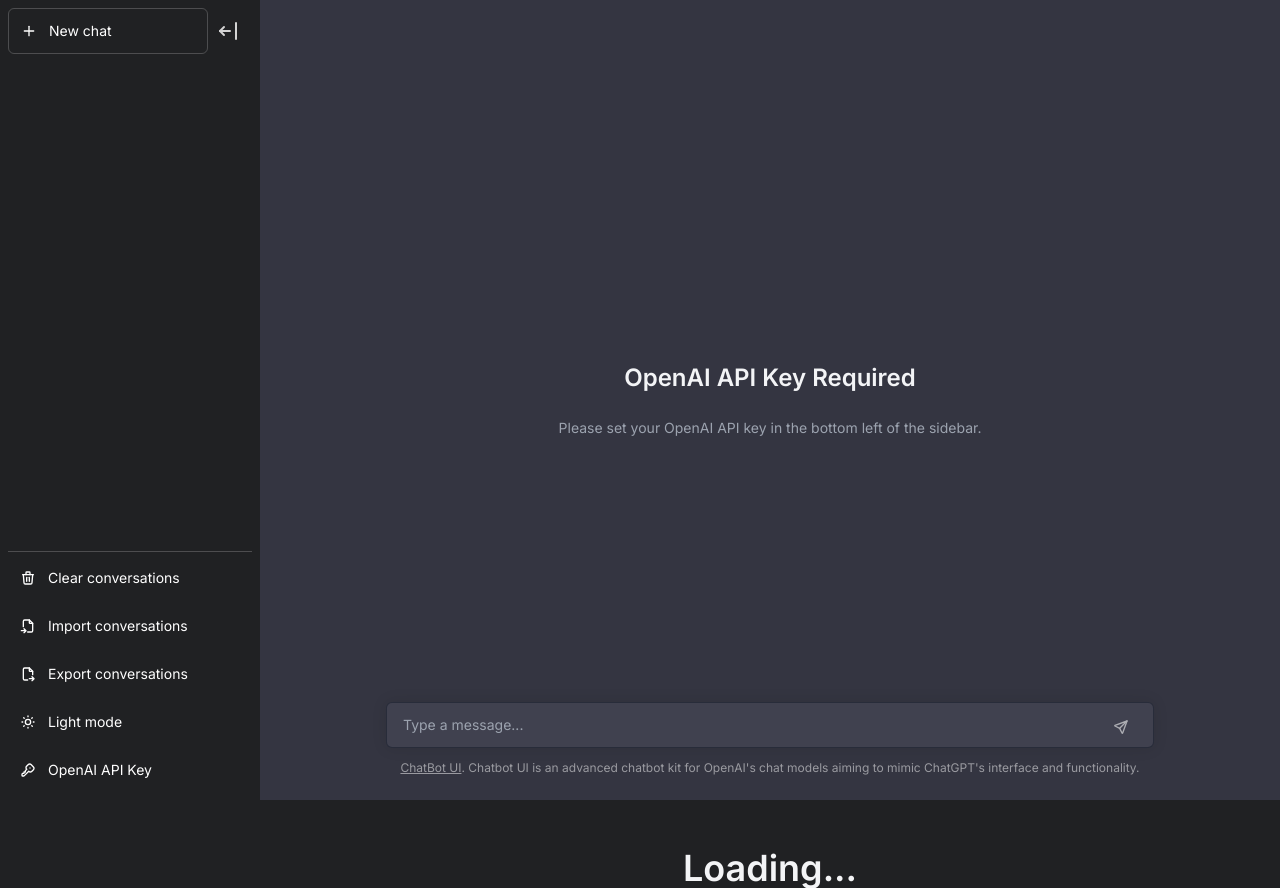
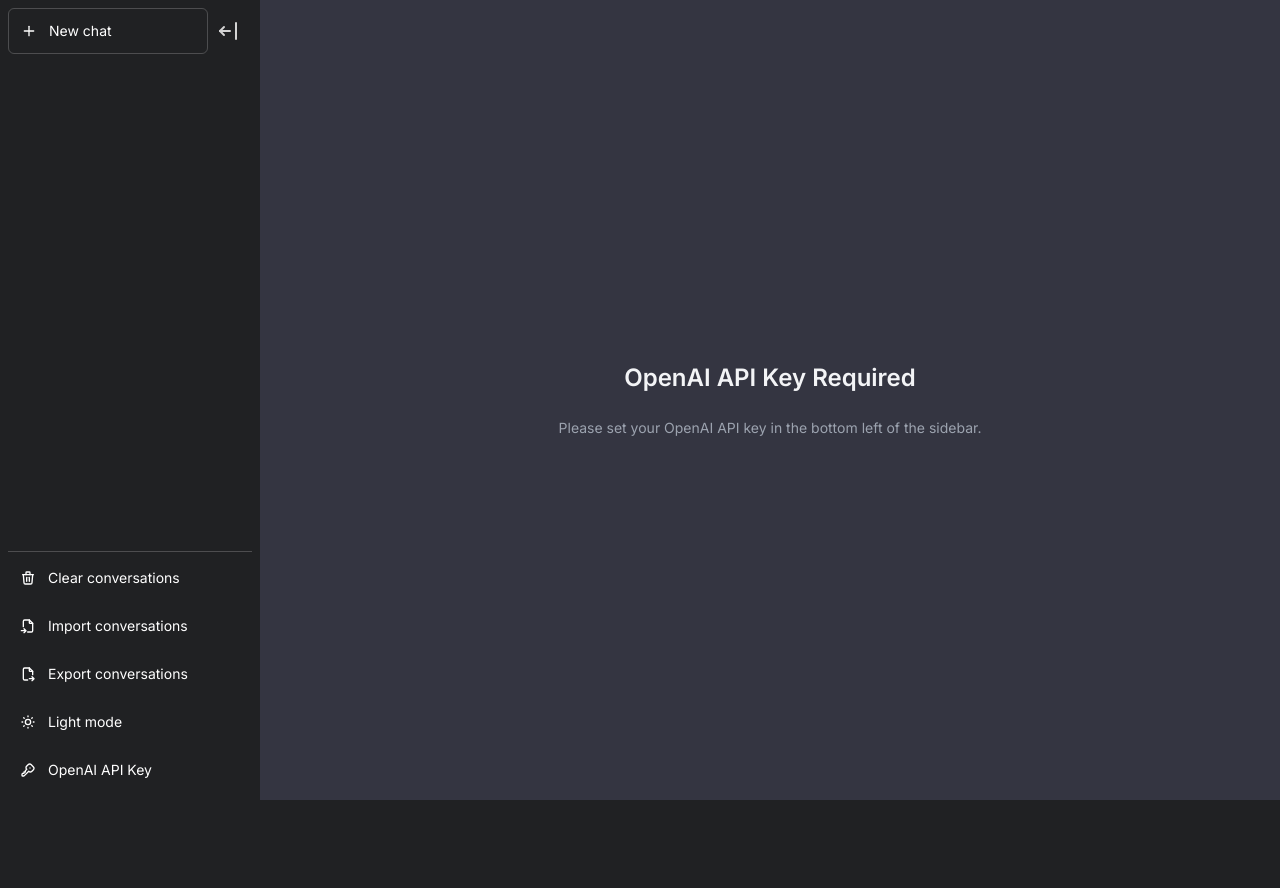
Before and after one commit to Crown25352/chatbot, a Next.js app: page / in a window 1280 px wide. After the commit the page ends 800 px from the top, so only its background shows below. Built offline with nearby package versions, Linux system fonts and the light colour scheme.

Commit message:
fix rogue messages

```diff
--- a/components/Chat/Chat.tsx
+++ b/components/Chat/Chat.tsx
@@ -65,14 +65,12 @@
 
   return (
     <div className="relative flex-1 overflow-none dark:bg-[#343541] bg-white">
-      {!apiKey && (
+      {!apiKey ? (
         <div className="flex flex-col justify-center mx-auto h-full w-[300px] sm:w-[500px] space-y-6">
           <div className="text-2xl font-semibold text-center text-gray-800 dark:text-gray-100">OpenAI API Key Required</div>
           <div className="text-center text-gray-500 dark:text-gray-400">Please set your OpenAI API key in the bottom left of the sidebar.</div>
         </div>
-      )}
-
-      {modelError ? (
+      ) : modelError ? (
         <div className="flex flex-col justify-center mx-auto h-full w-[300px] sm:w-[500px] space-y-6">
           <div className="text-center text-red-500">Error fetching models.</div>
           <div className="text-center text-red-500">Make sure your OpenAI API key is set in the bottom left of the sidebar or in a .env.local file and refresh.</div>
```
